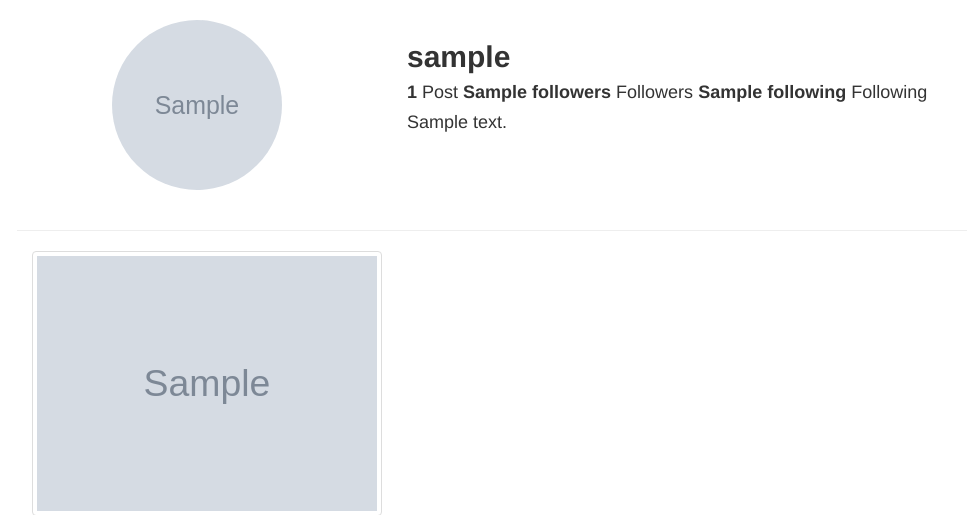
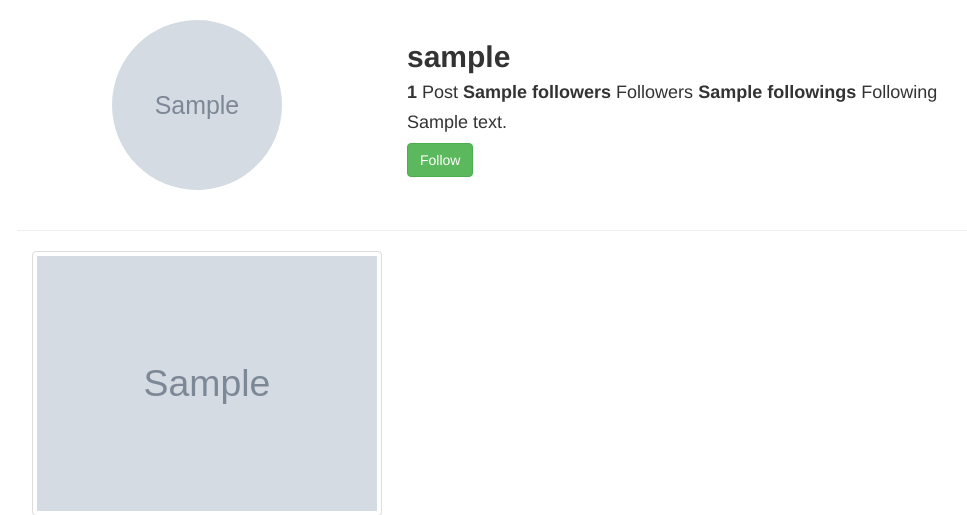
Before and after one commit to Elianehbmna/instagramClone, a Django app: template insta/templates/all-views/profile.html in a window 1280 px wide. Shown: the part 52-567 px from the top of the page, without its empty margins (53-1020 px from the left). Run offline with Django 3.2, Linux system fonts and the light colour scheme; tables that the repository leaves empty hold one stand-in row (values such as "Sample post"); the template is opened without the code that fills it: values that come from a table or form of the project are taken from there, most other values are stand-ins (such as "Sample title", 1, 10 or a date in 2020); grey boxes marked "Sample" are stand-in pictures; some libraries are stand-ins or nearby versions.

Commit message:
followers feature

```diff
--- a/insta/models.py
+++ b/insta/models.py
@@ -30,8 +30,19 @@ class Image(models.Model):
     def update_caption(cls,id,caption):
         captions=cls.objects.filter(caption_id=id).update(image_caption = caption)
         return captions
+
     def total_likes(self):
          self.likes.count()
 
     def __str__(self):
         return self.imageName
+
+class Follow(models.Model):
+    following=models.ForeignKey(User,related_name='rel_from_set')
+    follower=models.ForeignKey(User,related_name='rel_to_set')
+
+    def __str__(self):
+        return '{} follows {}'.format(self.user_to)
+
+
+User.add_to_class('following',models.ManyToManyField('self',through=Follow,related_name='followers',symmetrical=False))
--- a/insta/templates/all-views/profile.html
+++ b/insta/templates/all-views/profile.html
@@ -13,17 +13,23 @@
        </div>
        <div class="col-md-8">
          <h2><strong>{{profile.user}}</strong></h2>
-         <h4><strong>{{images|length}}</strong> Post{{images|pluralize}} <strong>{{followers}}</strong> Follower{{followers|pluralize}} <strong>{{following}}</strong> Following</h4>
+         <h4><strong>{{images|length}}</strong> Post{{images|pluralize}} <strong>{{followers}}</strong> Follower{{followers|pluralize}} <strong>{{followings}}</strong> Following</h4>
          <h4>{{profile.bio}}</h4>
          {%if profile.user.id == user.id%}
-						<a class="btn btn-sm btn-primary" href="{% url 'updateProfile' %}"> Update Profile</a>
-				         {%endif%}
+            <a class="btn btn-sm btn-primary" href="{% url 'updateProfile' %}"> Update Profile</a>
+          {% else %}
+                    {% if is_follow %}
+                    <a href="{% url 'follow' profile.user.id %}" class="btn btn-danger">Unfollow</a>
+                    {% else %}
+                    <a href="{% url 'follow' profile.user.id %}" class="btn btn-success">Follow</a>
+          {%endif%}
+          {%endif%}
 
        </div>
 
      </div>
 
-   {%endfor%}
+   {% endfor %}
    {%else%}
 
        <div class="col-md-4">
--- a/insta/urls.py
+++ b/insta/urls.py
@@ -9,6 +9,7 @@ urlpatterns=[
     url(r'^new/post$', views.post, name='new-post'),
     url(r'^profile/(\d+)',views.profile,name = 'profile'),
     url(r'^updateProfile',views.updateProfile,name = 'updateProfile'),
+    url(r'^follow/(\d+)',views.follow,name="follow")
 
 
 ]
```
Also changed, not shown: insta/views.py (+32 -10 lines), insta/migrations/0002_follow.py (added), insta/migrations/0003_auto_20191020_1712.py (added), media/post/historical-machu.jpg (added), media/post/historical-stonehenge.jpg (added), 8 other files.
